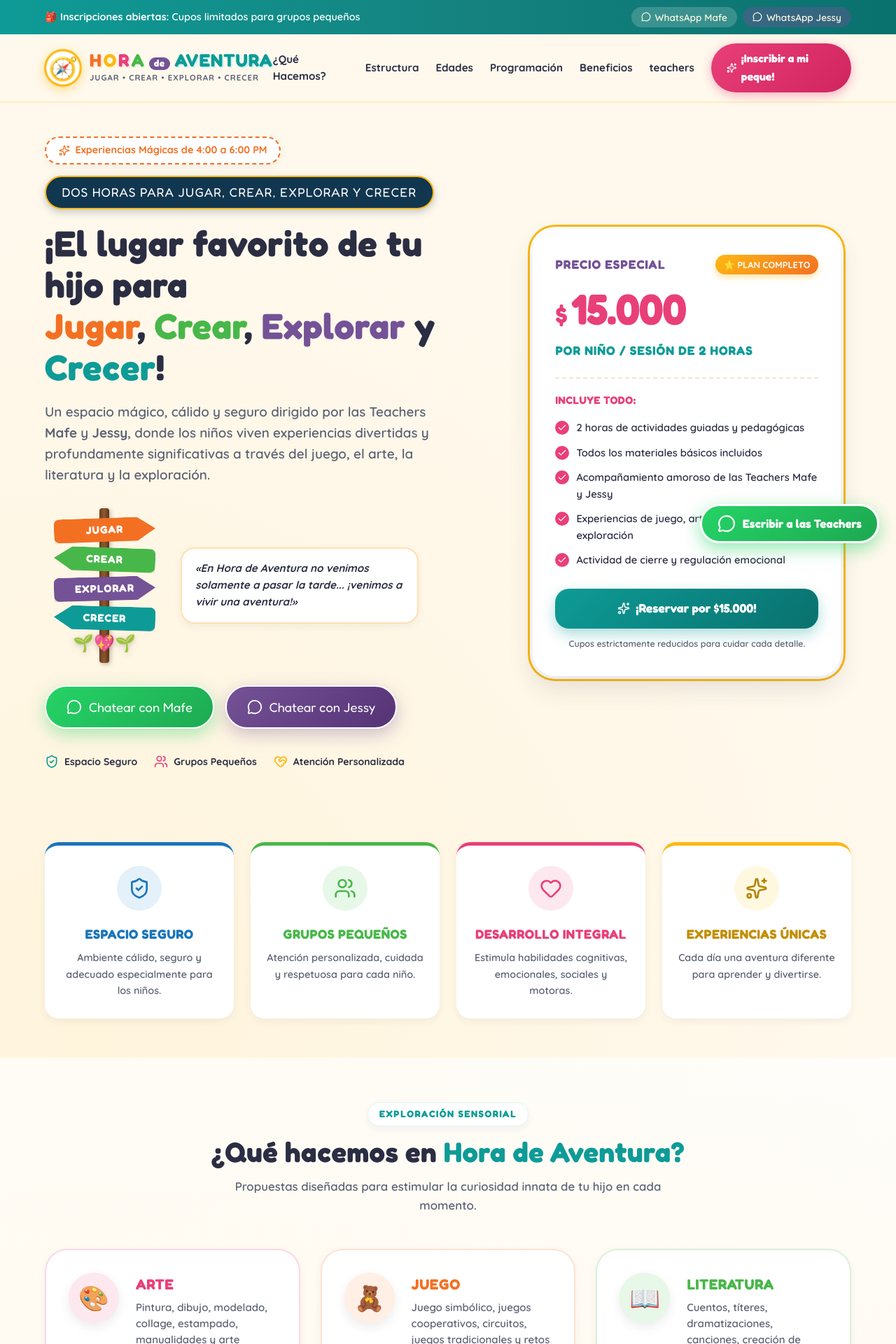
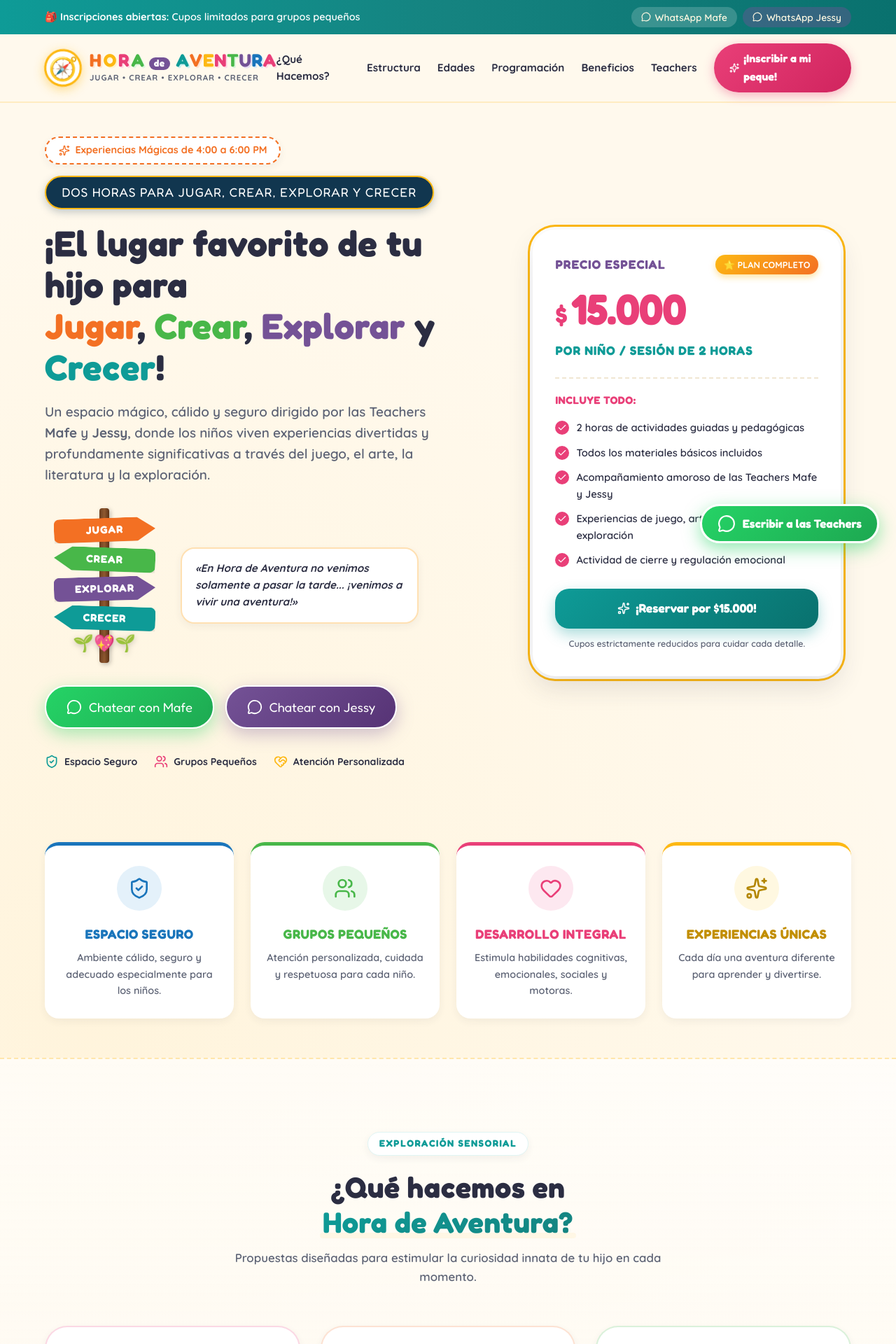
Before and after one commit to caliche2a-arch/repoMafe, a React (Vite) app: page / in a window 1280 px wide. Shown: the top 1920 px of the page at 70% size. Built offline with nearby package versions, Linux system fonts and the light colour scheme; a web font is replaced by a local one.

Commit message:
style: intercalar colores en letras de AVENTURA en logo y separar visualmente titulo de actividades

```diff
--- a/src/App.jsx
+++ b/src/App.jsx
@@ -100,7 +100,16 @@ export default function App() {
                 <span className="logo-r">R</span>
                 <span className="logo-a">A</span>
                 <span className="logo-de">de</span>
-                <span className="logo-aventura">AVENTURA</span>
+                <span className="logo-aventura-wrap">
+                  <span className="let-a1">A</span>
+                  <span className="let-v">V</span>
+                  <span className="let-e">E</span>
+                  <span className="let-n">N</span>
+                  <span className="let-t">T</span>
+                  <span className="let-u">U</span>
+                  <span className="let-r2">R</span>
+                  <span className="let-a2">A</span>
+                </span>
               </div>
               <span className="logo-tagline">Jugar • Crear • Explorar • Crecer</span>
             </div>
@@ -112,7 +121,7 @@ export default function App() {
             <a href="#edades" onClick={() => setMobileMenuOpen(false)}>Edades</a>
             <a href="#semana" onClick={() => setMobileMenuOpen(false)}>Programación</a>
             <a href="#beneficios" onClick={() => setMobileMenuOpen(false)}>Beneficios</a>
-            <a href="#teachers" onClick={() => setMobileMenuOpen(false)}>teachers</a>
+            <a href="#teachers" onClick={() => setMobileMenuOpen(false)}>Teachers</a>
             <a
               href="#contacto"
               className="nav-btn-cta"
@@ -309,9 +318,11 @@ export default function App() {
       {/* ¿Qué hacemos en Hora de Aventura? */}
       <section className="activities-section" id="actividades">
         <div className="container">
-          <div className="section-header">
+          <div className="section-header activities-header-spaced">
             <span className="section-pill-tag">EXPLORACIÓN SENSORIAL</span>
-            <h2 className="section-main-title">¿Qué hacemos en <span>Hora de Aventura?</span></h2>
+            <h2 className="section-main-title activities-main-title">
+              ¿Qué hacemos en <span className="highlight-aventura-title">Hora de Aventura?</span>
+            </h2>
             <p className="section-intro-text">
               Propuestas diseñadas para estimular la curiosidad innata de tu hijo en cada momento.
             </p>
--- a/src/index.css
+++ b/src/index.css
@@ -207,11 +207,23 @@ h1, h2, h3, h4, .brand-font {
   margin: 0 4px;
   letter-spacing: 0.5px;
 }
-.logo-aventura {
-  color: var(--c-teal);
-  letter-spacing: 1px;
-  text-shadow: 2px 2px 0px #cff3f2;
-}
+.logo-aventura-wrap {
+  display: inline-flex;
+  align-items: baseline;
+  letter-spacing: 0.8px;
+  margin-left: 2px;
+}
+
+/* Letras de AVENTURA intercaladas con la paleta alegre del afiche */
+.logo-aventura-wrap .let-a1 { color: #0E9B97; text-shadow: 2px 2px 0px #C8EFEF; } /* Teal */
+.logo-aventura-wrap .let-v  { color: #F37023; text-shadow: 2px 2px 0px #FFE3D1; } /* Orange */
+.logo-aventura-wrap .let-e  { color: #FDB813; text-shadow: 2px 2px 0px #FFF3CD; } /* Yellow */
+.logo-aventura-wrap .let-n  { color: #E93F78; text-shadow: 2px 2px 0px #FFDCE7; } /* Pink */
+.logo-aventura-wrap .let-t  { color: #48B749; text-shadow: 2px 2px 0px #D8F5D9; } /* Green */
+.logo-aventura-wrap .let-u  { color: #745296; text-shadow: 2px 2px 0px #E7DCF2; } /* Purple */
+.logo-aventura-wrap .let-r2 { color: #1A75BB; text-shadow: 2px 2px 0px #D8EBFA; } /* Blue */
+.logo-aventura-wrap .let-a2 { color: #E93F78; text-shadow: 2px 2px 0px #FFDCE7; } /* Pink */
+
 
 .logo-tagline {
   font-size: 0.72rem;
@@ -796,12 +808,45 @@ h1, h2, h3, h4, .brand-font {
   font-weight: 600;
 }
 
+.activities-header-spaced {
+  margin-top: 1.5rem;
+  margin-bottom: 3.5rem;
+}
+
+.activities-main-title {
+  font-size: 2.6rem;
+  letter-spacing: 0.5px;
+  margin-top: 0.5rem;
+}
+
+.highlight-aventura-title {
+  display: inline-block;
+  background: linear-gradient(135deg, #0E9B97 0%, #158380 100%);
+  -webkit-background-clip: text;
+  -webkit-text-fill-color: transparent;
+  position: relative;
+  padding: 0 4px;
+}
+
+.highlight-aventura-title::after {
+  content: '';
+  position: absolute;
+  bottom: 2px;
+  left: 0;
+  right: 0;
+  height: 8px;
+  background: rgba(253, 184, 19, 0.35);
+  border-radius: 4px;
+  z-index: -1;
+}
+
 /* ===================================================
    ¿QUÉ HACEMOS EN HORA DE AVENTURA?
    =================================================== */
 .activities-section {
-  padding: 4rem 0;
+  padding: 5rem 0 4.5rem;
   background: linear-gradient(180deg, rgba(255,255,255,0.7) 0%, var(--bg-crema) 100%);
+  border-top: 2px dashed rgba(253, 184, 19, 0.3);
 }
 
 .activities-grid {
```
